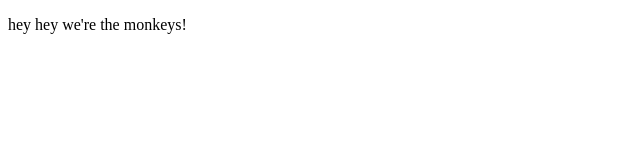
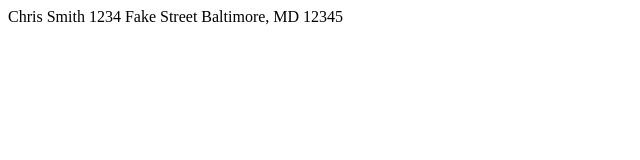
Before and after one commit to ChrisLSmith/sample_website, a plain HTML site: page index.html in a window 1280 px wide. Shown: the whole page, without its empty margins (0-640 px from the left). Drawn offline with Linux system fonts and the light colour scheme.

Commit message:
Change title and content

```diff
--- a/index.html
+++ b/index.html
@@ -1,10 +1,12 @@
 <!DOCTYPE html>
 <html>
   <head>
-    <title>Monkeys!</title>
+    <title>Who am I?</title>
     <meta charset="utf-8">
   </head>
   <body>
-  		<p>hey hey we're the monkeys!</p>
+  		Chris Smith
+  		1234 Fake Street
+  		Baltimore, MD 12345
   </body>
 </html>
```
